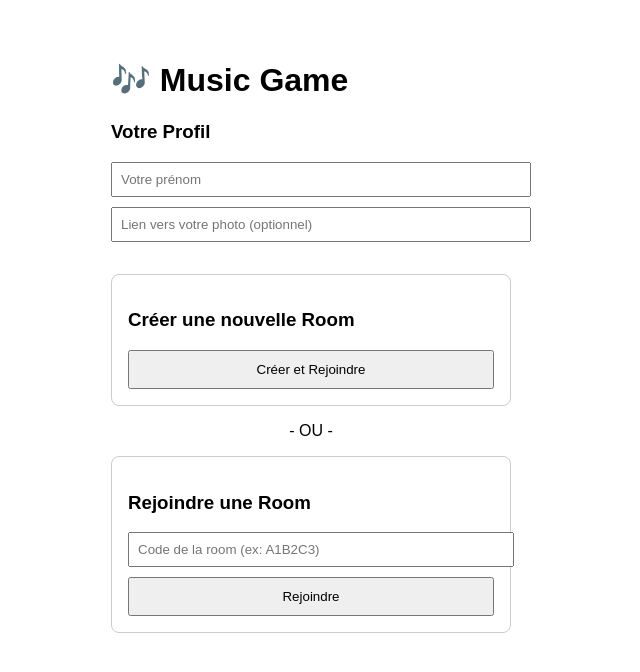
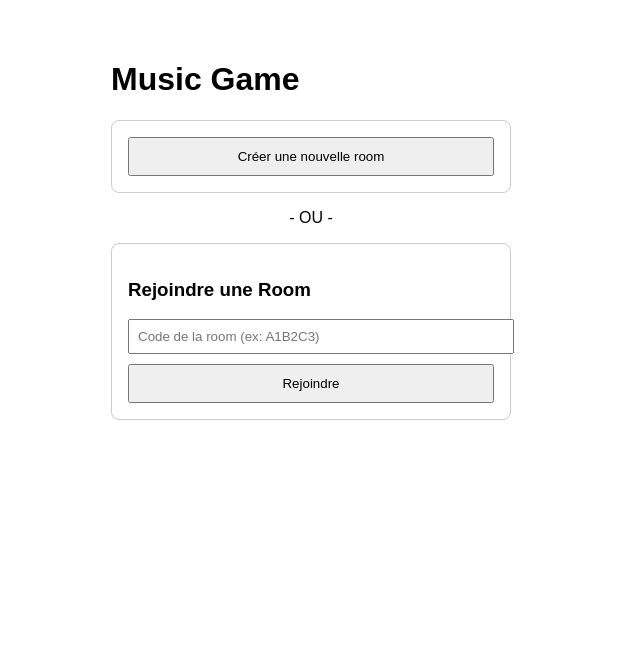
Before and after one commit to Leonardbaraton/musicGame, a React (Vite) app in the folder frontend/: page / in a window 1280 px wide. Shown: the top 672 px of the page, without its empty margins (329-969 px from the left). Built offline with nearby package versions, Linux system fonts and the light colour scheme.

Commit message:
[ADD] - fix name enregistrement at a better timing

```diff
--- a/frontend/src/Home.jsx
+++ b/frontend/src/Home.jsx
@@ -1,14 +1,32 @@
 import { useState } from 'react';
 
 function Home({ onJoin }) {
+  const [step, setStep] = useState('select'); // 'select' ou 'profile'
+  const [pendingAction, setPendingAction] = useState(null); // 'create' ou 'join'
+
   const [name, setName] = useState('');
   const [photoUrl, setPhotoUrl] = useState('');
   const [joinCode, setJoinCode] = useState('');
   const [error, setError] = useState('');
 
-  const handleCreateRoom = async (e) => {
+  const handleSelectCreate = () => {
+    setError('');
+    setPendingAction('create');
+    setStep('profile');
+  };
+
+  const handleSelectJoin = () => {
+    if (!joinCode) return setError('Le code de la room est requis');
+    setError('');
+    setPendingAction('join');
+    setStep('profile');
+  };
+
+  const handleSubmitProfile = async (e) => {
     e.preventDefault();
     if (!name) return setError('Le prénom est requis');
+
+    if (pendingAction === 'create') {
       try {
         const res = await fetch('http://localhost:3000/api/rooms', {
           method: 'POST',
@@ -18,13 +36,9 @@ function Home({ onJoin }) {
       } catch (err) {
         setError('Erreur lors de la création de la room');
       }
-  };
-
-  const handleJoinRoom = async (e) => {
-    e.preventDefault();
-    if (!name) return setError('Le prénom est requis');
-    if (!joinCode) return setError('Le code de la room est requis');
+    } else if (pendingAction === 'join') {
       await joinRoom(joinCode);
+    }
   };
 
   const joinRoom = async (code) => {
@@ -47,12 +61,40 @@ function Home({ onJoin }) {
 
   return (
     <div style={{ padding: '2rem', maxWidth: '400px', margin: '0 auto', fontFamily: 'sans-serif' }}>
-      <h1>🎶 Music Game</h1>
+      <h1>Music Game</h1>
 
       {error && <p style={{ color: 'red' }}>{error}</p>}
 
-      <div style={{ marginBottom: '2rem' }}>
+      {step === 'select' && (
+        <>
+          <div style={{ padding: '1rem', border: '1px solid #ccc', borderRadius: '8px', marginBottom: '1rem' }}>
+            <button onClick={handleSelectCreate} style={{ padding: '10px 20px', width: '100%', cursor: 'pointer' }}>
+              Créer une nouvelle room
+            </button>
+          </div>
+
+          <div style={{ textAlign: 'center' }}>- OU -</div>
+
+          <div style={{ padding: '1rem', border: '1px solid #ccc', borderRadius: '8px', marginTop: '1rem' }}>
+            <h3>Rejoindre une Room</h3>
+            <input
+              type="text"
+              placeholder="Code de la room (ex: A1B2C3)"
+              value={joinCode}
+              onChange={(e) => setJoinCode(e.target.value.toUpperCase())}
+              style={{ display: 'block', width: '100%', marginBottom: '10px', padding: '8px' }}
+            />
+            <button onClick={handleSelectJoin} style={{ padding: '10px 20px', width: '100%', cursor: 'pointer' }}>
+              Rejoindre
+            </button>
+          </div>
+        </>
+      )}
+
+      {step === 'profile' && (
+        <div style={{ padding: '1rem', border: '1px solid #ccc', borderRadius: '8px' }}>
           <h3>Votre Profil</h3>
+          <form onSubmit={handleSubmitProfile}>
             <input
               type="text"
               placeholder="Votre prénom"
@@ -67,30 +109,15 @@ function Home({ onJoin }) {
               onChange={(e) => setPhotoUrl(e.target.value)}
               style={{ display: 'block', width: '100%', marginBottom: '10px', padding: '8px' }}
             />
+            <button type="submit" style={{ padding: '10px 20px', width: '100%', cursor: 'pointer', marginBottom: '10px' }}>
+              {pendingAction === 'create' ? 'Créer et rejoindre' : 'Rejoindre la room'}
+            </button>
+            <button type="button" onClick={() => setStep('select')} style={{ padding: '10px 20px', width: '100%', cursor: 'pointer', background: '#ccc', border: 'none' }}>
+              Retour
+            </button>
+          </form>
         </div>
-
-      <div style={{ padding: '1rem', border: '1px solid #ccc', borderRadius: '8px', marginBottom: '1rem' }}>
-        <h3>Créer une nouvelle Room</h3>
-        <button onClick={handleCreateRoom} style={{ padding: '10px 20px', width: '100%', cursor: 'pointer' }}>
-          Créer et Rejoindre
-        </button>
-      </div>
-
-      <div style={{ textAlign: 'center' }}>- OU -</div>
-
-      <div style={{ padding: '1rem', border: '1px solid #ccc', borderRadius: '8px', marginTop: '1rem' }}>
-        <h3>Rejoindre une Room</h3>
-        <input
-          type="text"
-          placeholder="Code de la room (ex: A1B2C3)"
-          value={joinCode}
-          onChange={(e) => setJoinCode(e.target.value.toUpperCase())}
-          style={{ display: 'block', width: '100%', marginBottom: '10px', padding: '8px' }}
-        />
-        <button onClick={handleJoinRoom} style={{ padding: '10px 20px', width: '100%', cursor: 'pointer' }}>
-          Rejoindre
-        </button>
-      </div>
+      )}
     </div>
   );
 }
```
Also changed, not shown: 1 other file (tests, documents, lock files or other folders). Lines whose indentation alone changed are shown as unchanged.
